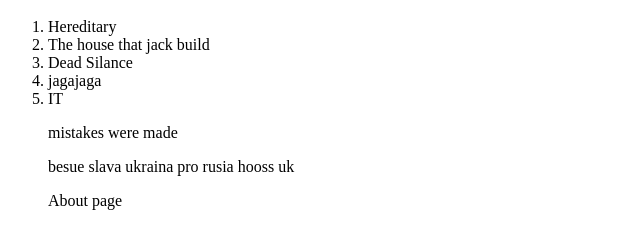
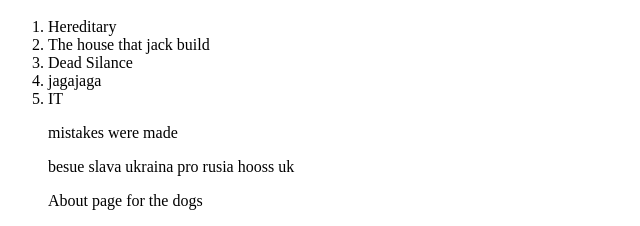
Before and after one commit to qqoupp/001, a plain HTML site: page index.html in a window 1280 px wide. Shown: the part 615-841 px from the top of the page, without its empty margins (0-640 px from the left). Drawn offline with Linux system fonts and the light colour scheme.

Commit message:
Update index.html

```diff
--- a/index.html
+++ b/index.html
@@ -39,7 +39,7 @@
       <li>IT</li>
       <p>mistakes were made</p>
       <p>besue slava ukraina pro rusia hooss uk</p>
-      <p>About page</p>
+      <p>About page for the dogs </p>
     </ol>
   </body>
 </html>
```
